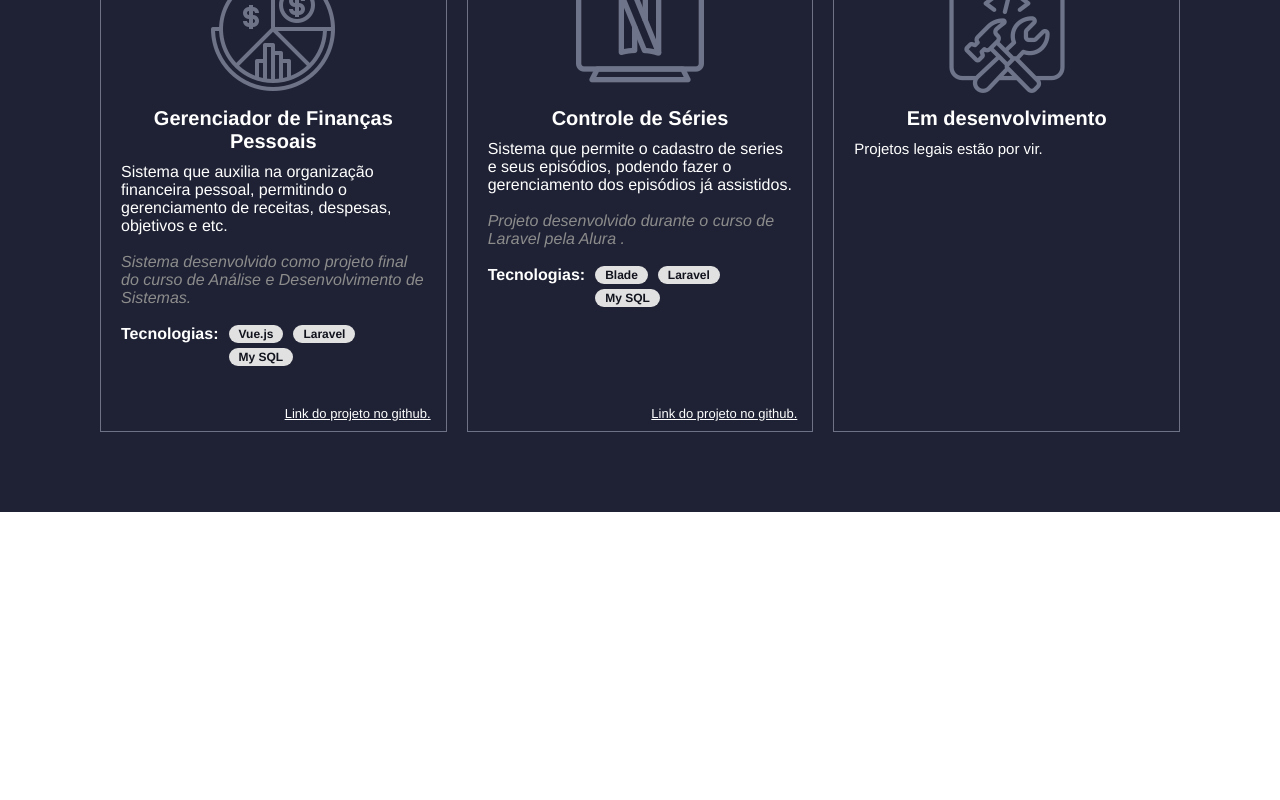
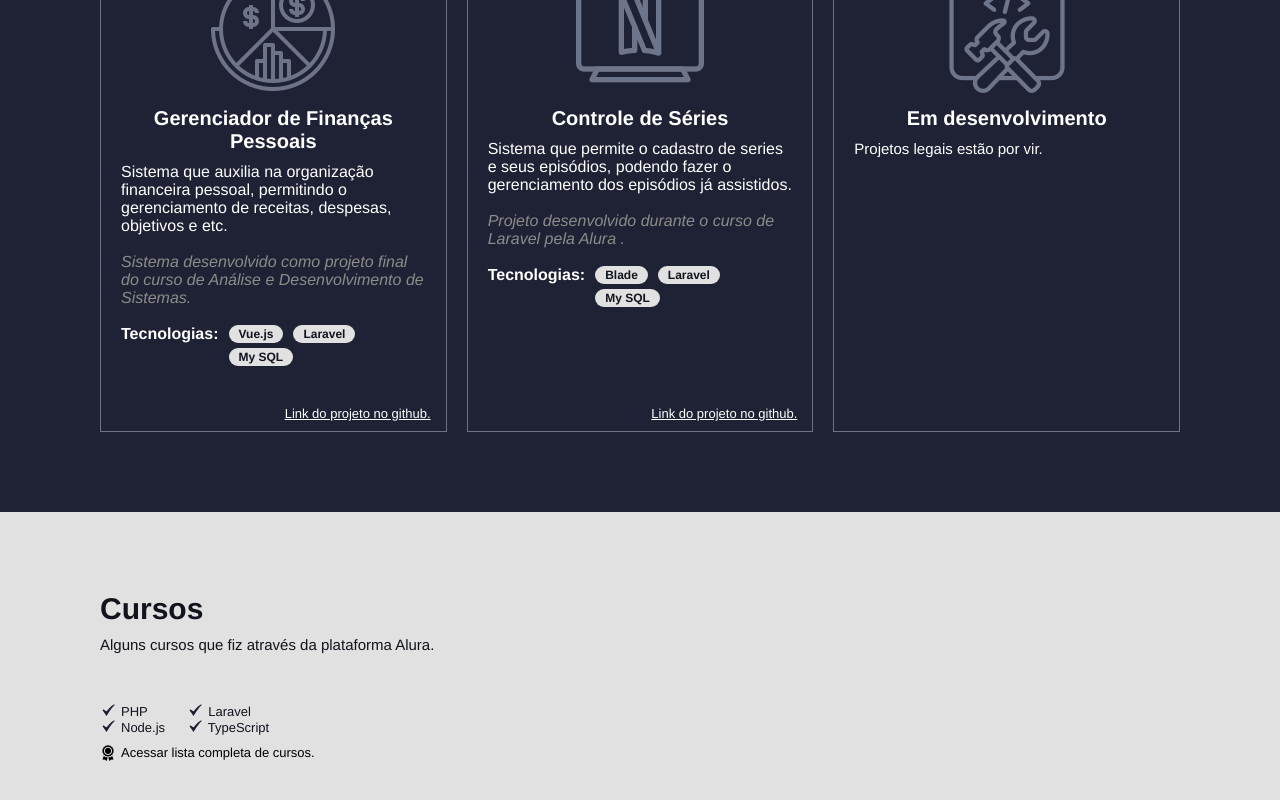
Before and after one commit to DavidChagas/portfolio, a Vue app: page /#/portfolio in a window 1280 px wide. Shown: the part 2756-3556 px from the top of the page. Before the commit the page ends 3268 px from the top, so only its background shows below. Built offline with nearby package versions, Linux system fonts and the light colour scheme.

Commit message:
api cursos

```diff
--- a/package.json
+++ b/package.json
@@ -19,6 +19,7 @@
     "@vue/cli-plugin-router": "~5.0.0",
     "@vue/cli-plugin-vuex": "~5.0.0",
     "@vue/cli-service": "~5.0.0",
+    "axios": "^1.1.3",
     "sass": "^1.32.7",
     "sass-loader": "^12.0.0"
   }
--- /dev/null
+++ b/src/components/Cursos.vue
@@ -0,0 +1,86 @@
+<template>
+    <div class="cursos">
+        <div class="container">
+            <div class="titulo">Cursos</div>
+            <div class="descricao">Alguns cursos que fiz através da plataforma Alura.</div>
+
+            <div class="grid-cursos">
+                <div class="curso">
+                    <img class="img-fluid" alt="Banner" src="../assets/check.png"> PHP
+                    &nbsp;&nbsp;&nbsp;&nbsp;&nbsp;&nbsp;&nbsp;&nbsp;&nbsp;&nbsp;
+                    <img class="img-fluid" alt="Banner" src="../assets/check.png"> Laravel
+                </div>
+                <div class="curso">
+                    <img class="img-fluid" alt="Banner" src="../assets/check.png"> Node.js
+                    &nbsp;&nbsp;&nbsp;&nbsp;&nbsp;
+                    <img class="img-fluid" alt="Banner" src="../assets/check.png"> TypeScript
+                </div>
+                <div class="curso">
+                    <img class="img-fluid" alt="Banner" src="../assets/certificate.png"> <a href="https://cursos.alura.com.br/user/davidmdchagas/fullCertificate/c142db629c7ed4a74a55884ecb0a2007" target="_blank">Acessar lista completa de cursos.</a>
+                </div>
+            </div>
+        </div>
+    </div>
+</template>
+
+<script>
+    import apiAlura from "@/services/apiAlura";
+    import { onMounted } from '@vue/runtime-core';
+
+    export default {
+        name: 'Cursos',
+        setup(){
+            const cursos = {top :'top'};
+            const fetchCursos = () => apiAlura.get("api/dashboard/648b2e6ad48b5e1facc4d214b61a84dcc8f4f9cb3c2f14e9aca43bd1cc8819c3").then(res =>{
+                console.log(res);
+            })
+
+            // onMounted(fetchCursos);
+
+            return cursos;
+        }
+    }
+</script>
+
+<style lang="scss">
+.cursos{
+    padding: 50px 20px;
+
+    background-color: #e1e1e1;
+    color: $fundo-02;
+
+    @media(min-width: 768px){
+        padding: 80px 100px;
+    }
+
+    .titulo{
+        margin-bottom: 10px;
+        font-weight: bold;
+        font-size: 30px;
+    }
+
+    .descricao{
+        margin-bottom: 50px;
+        font-size: 15px;
+    }
+
+    .grid-cursos{
+        .curso{
+            display: flex;
+            align-items: center;
+            font-size: 13px;
+
+            img{
+                margin-right: 5px;
+            }
+
+            a{
+                color: black;
+                text-decoration: none;
+                margin: 10px 0;
+            }
+        }
+    }
+}
+
+</style>
--- a/src/views/HomeView.vue
+++ b/src/views/HomeView.vue
@@ -4,6 +4,7 @@
     <Sobre/>
     <Tecnologias/>
     <Projetos/>
+    <Cursos/>
   </div>
 </template>
 
@@ -13,6 +14,7 @@ import Banner from '@/components/Banner.vue'
 import Sobre from '@/components/Sobre.vue'
 import Tecnologias from '@/components/Tecnologias.vue'
 import Projetos from '@/components/Projetos.vue'
+import Cursos from '@/components/Cursos.vue'
 
 export default {
   name: 'HomeView',
@@ -20,7 +22,8 @@ export default {
     Banner,
     Sobre,
     Tecnologias,
-    Projetos
+    Projetos,
+    Cursos
   }
 }
 </script>
```
Also changed, not shown: 1 other file (tests, documents, lock files or other folders).
